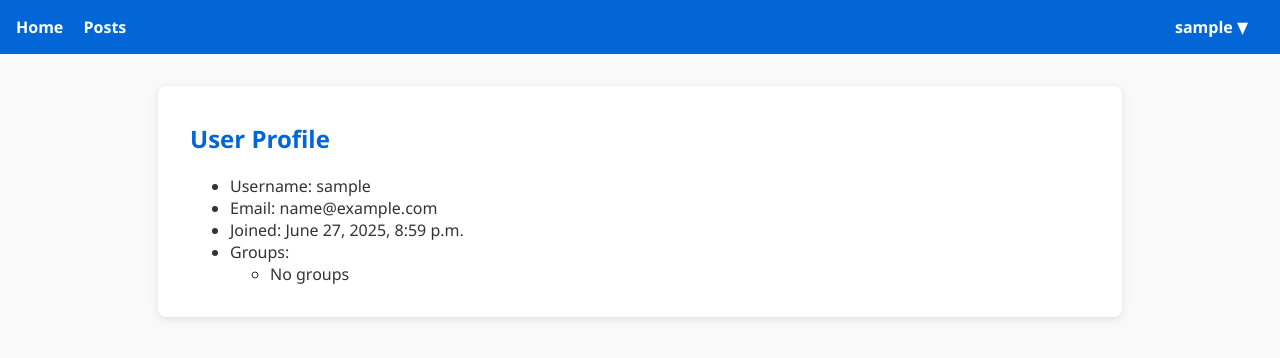
After one commit to NowakAnd/Selenium-Test-App, a Django app: page /accounts/profile/ in a window 1280 px wide. The commit adds this page. Shown: the top 358 px of the page. Run offline with Django 5.2, Linux system fonts and the light colour scheme; the visitor is signed in with stand-in values (Sample User, id 1).

Commit message:
Add default group and profile page

```diff
--- /dev/null
+++ b/SeleniumTest/accounts/templates/profile.html
@@ -0,0 +1,22 @@
+{% extends 'base.html' %}
+
+{% block title %}My Profile{% endblock %}
+
+{% block content %}
+<h2 data-testid="profile-header">User Profile</h2>
+
+<ul data-testid="profile-info">
+    <li>Username: {{ user.username }}</li>
+    <li>Email: {{ user.email }}</li>
+    <li>Joined: {{ user.date_joined }}</li>
+    <li>Groups:
+        <ul>
+            {% for group in user.groups.all %}
+                <li>{{ group.name }}</li>
+            {% empty %}
+                <li>No groups</li>
+            {% endfor %}
+        </ul>
+    </li>
+</ul>
+{% endblock %}
--- a/SeleniumTest/accounts/urls.py
+++ b/SeleniumTest/accounts/urls.py
@@ -6,4 +6,5 @@ urlpatterns = [
     path('login/', views.login_view, name='login'),
     path('register/', views.register_view, name='register'),
     path('logout/', views.logout_view, name='logout'),
+    path('profile/', views.user_profile, name='user_profile'),
 ]
--- a/SeleniumTest/accounts/views.py
+++ b/SeleniumTest/accounts/views.py
@@ -1,8 +1,11 @@
+from django.contrib.auth.decorators import login_required
 from django.http import HttpRequest
 from django.shortcuts import render, redirect
 from django.contrib.auth import authenticate, login, logout
-from django.contrib.auth.models import User
+from django.contrib.auth.models import User, Group
 from django.contrib import messages
+
+# Login views
 
 def register_view(request):
     if request.method == 'POST':
@@ -11,7 +14,9 @@ def register_view(request):
         if User.objects.filter(username=username).exists():
             messages.error(request=request, message='Username already exists')
         else:
-            User.objects.create_user(username=username, password=password)
+            user = User.objects.create_user(username=username, password=password)
+            group, _ = Group.objects.get_or_create(name='Viewer')
+            user.groups.add(group)
             messages.success(request=request, message= "User created successfully")
             return redirect('login')
         return render(request, 'register.html')
@@ -34,3 +39,11 @@ def login_view(request):
 def logout_view(request):
     logout(request)
     return redirect('login')
+
+# Profile Views
+
+@login_required
+def user_profile(request):
+    return render(request, 'profile.html',{
+        'user': request.user
+    })
--- a/SeleniumTest/blog/templates/base.html
+++ b/SeleniumTest/blog/templates/base.html
@@ -24,6 +24,9 @@
                             {% csrf_token %}
                             <button type="submit" data-testid="button-logout" class="dropdown-item">Logout</button>
                         </form>
+                        <form method="get" action="{% url 'user_profile' %}">
+                            <button type="submit" data-post-id="button-profile" class="dropdown-item">Profile</button>
+                        </form>
                     </div>
                 </div>
 
--- a/SeleniumTest/blog/urls.py
+++ b/SeleniumTest/blog/urls.py
@@ -8,5 +8,6 @@ urlpatterns = [
     path('posts/', views.post_list_view, name='posts'),
     path('posts/create', views.post_create_view, name='post_create'),
     path('posts/<int:pk>/edit_ajax/', views.post_edit_ajax, name='post_edit_ajax'),
-    path('posts/<int:pk>/delete/', views.post_delete, name='post_delete')
+    path('posts/<int:pk>/delete/', views.post_delete, name='post_delete'),
+    path('accounts/', include('accounts.urls')),
 ]
```
Lines whose indentation alone changed are shown as unchanged.
